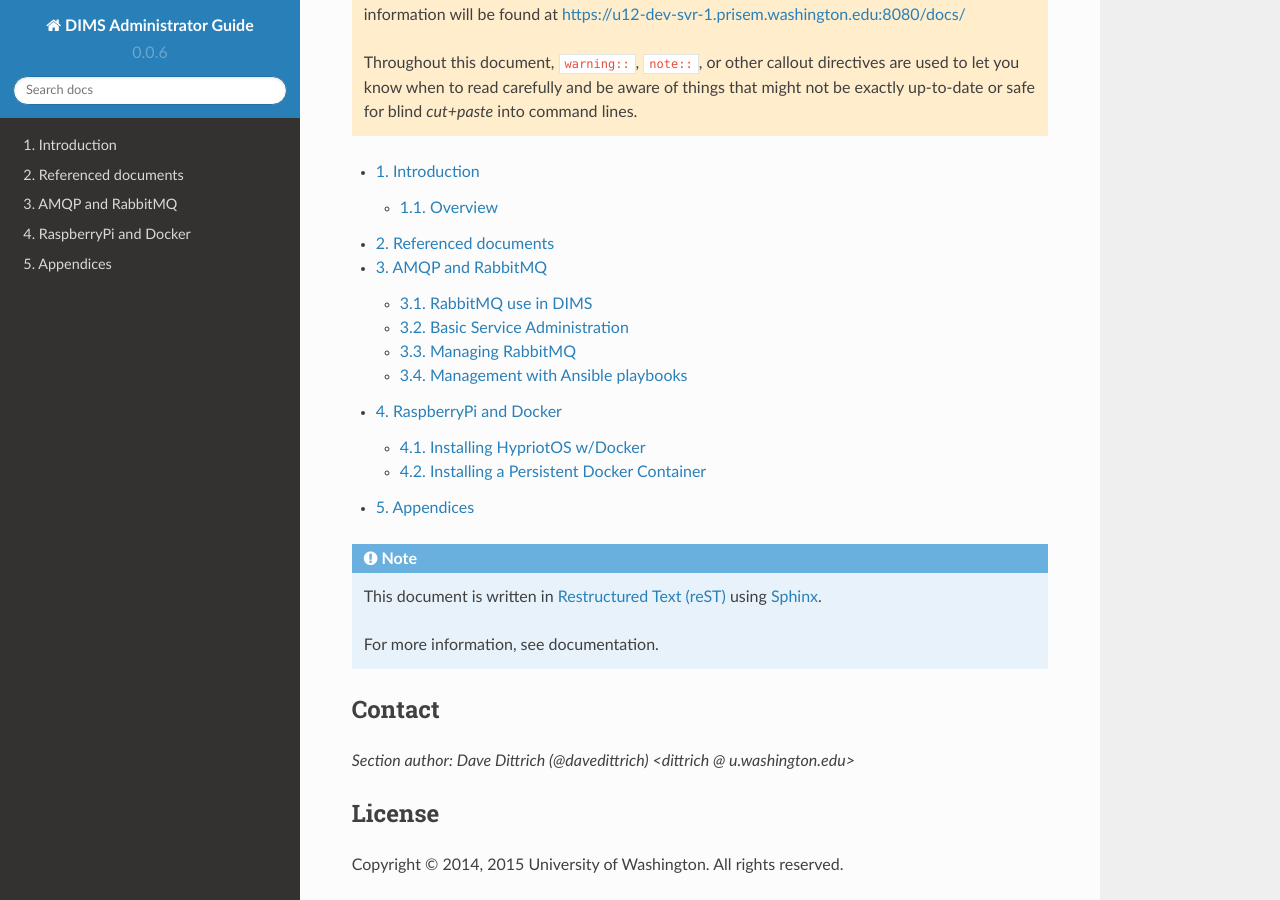
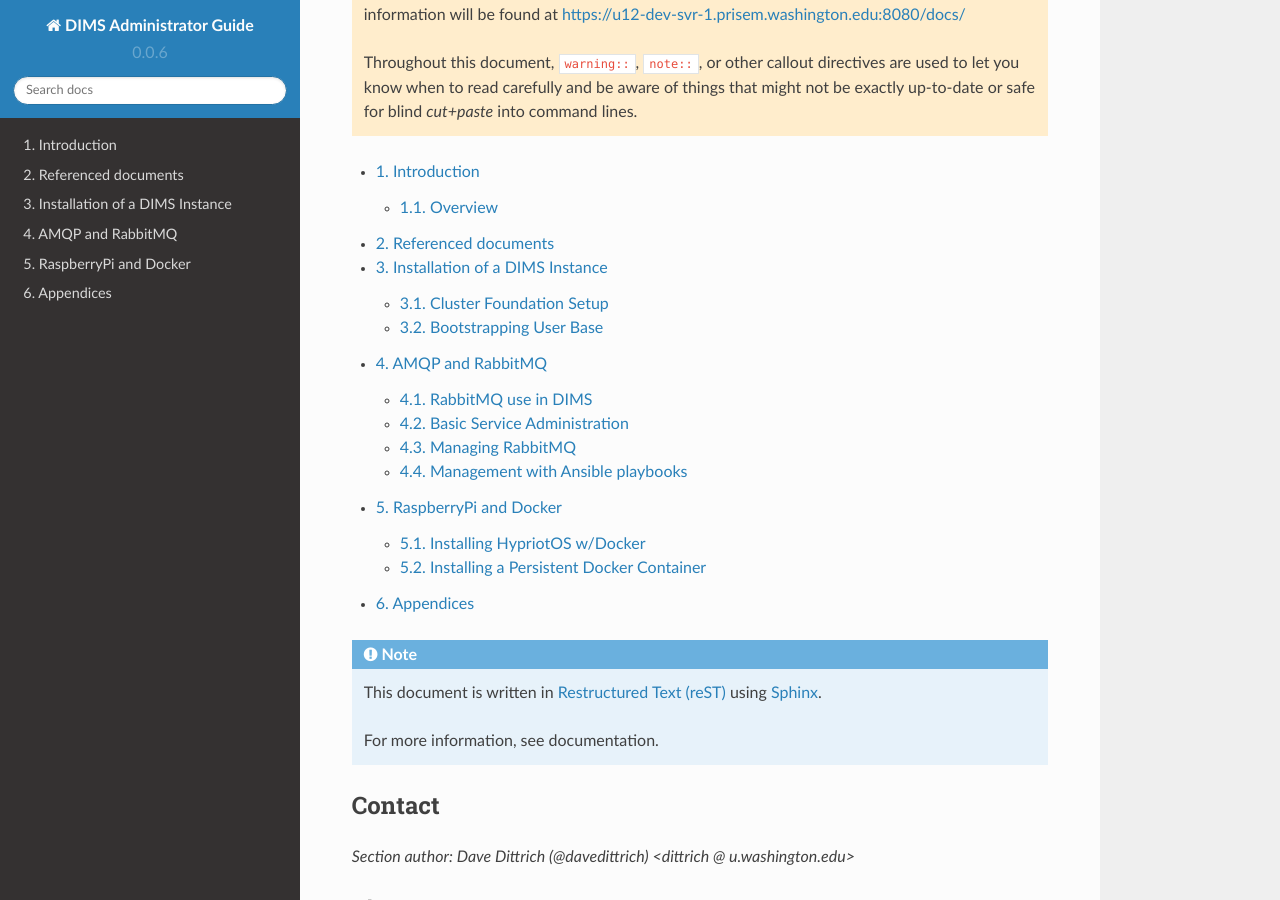
Before and after one commit to uw-dims/dims-adminguide, a Sphinx documentation site: the page built from docs/source/index.rst, in a window 1280 px wide and 900 px high, scrolled down 318 px. Built offline with Sphinx 7.4.7 and the Read the Docs theme 2.0.0, drawn with Linux system fonts in a browser that asks for light colours; some of the changed lines change nothing that is shown; grey boxes are pictures that could not be loaded.

Commit message:
Add installation chapter and scaffold initial sections with todo:: blocks

```diff
--- a/docs/source/index.rst
+++ b/docs/source/index.rst
@@ -30,6 +30,7 @@
 
    introduction
    referenceddocs
+   installation
    rabbitmq
    rpidocker
    appendices
--- /dev/null
+++ b/docs/source/installation.rst
@@ -0,0 +1,99 @@
+.. _installation:
+
+Installation of a DIMS Instance
+===============================
+
+The Distributred Incident Management System (DIMS) is a system comprised of
+many sub-systems. That is to say, there are many inter-related and
+inter-dependent services that work together to provide a coherent whole which
+is called a *DIMS instance*. These subsytems may be provided by daemons running
+in a normal Linux system running on bare-metal (i.e., an operating system
+installed onto a standard computer hardware server), in a virtual machine
+running on a bare-metal host, or in Docker containers. Conceptually, it does
+not matter what underlying operating system is used, whether it is physical or
+virtual, or whether it is a Docker container: DIMS is comprised of
+micro-services that communicate using standard TCP/IP connections, regardless
+of where those services are running.
+
+This chapter covers the steps necessary to install and configure a DIMS
+instance using (a) a single server running a cluster comprised of three virtual
+machines, and (b) a three-node bare-metal cluster.
+
+.. _clusterSetup:
+
+Cluster Foundation Setup
+------------------------
+
+To bootstrap a DIMS instance, it is necessary to first install the required
+base operating system, pre-requisite packages, and software components that
+serve as the foundation for running the DIMS micro-services. This includes the
+DIMS software and configuration files that differentiate one DIMS instance from
+another on the network. Each instance lives on its own IP address block, has
+its own DNS domain, and is branded uniquely for its owners. Configuration for
+the specific deployment is applied, resulting in a functioning DIMS instance
+that can be accessed from the internet by system administrators, who in turn
+bootstrap user accounts to start using DIMS.
+
+.. _singleHostVirtualCluster:
+
+Single-host Virtual Machine Cluster Configuration
+~~~~~~~~~~~~~~~~~~~~~~~~~~~~~~~~~~~~~~~~~~~~~~~~~
+
+.. todo::
+
+    Write up instructions on how to deploy a three-node CoreOS
+    cluster using Virtualbox on a Debian Linux host operating
+    system using a single compute server.
+
+    #. Install base operating system ala the dev laptops
+       with Ubuntu ``kickstart`` (or similar).
+
+    #. Install core pre-requisite packages (including
+       Virtualbox, etc.)
+
+    #. Configure to suit to be functional on the network.
+
+    #. Generate three VMs to create a CoreOS cluster on
+       the single host using its IP address as the entry
+       point (using port forwarding as needed to map
+       external IP address/port combinations to appropriate
+       internal IP address/port for micro-services.)
+
+..
+
+.. _threeNodeBareMetalCluster:
+
+Three-node Bare Metal Cluster Configuration
+~~~~~~~~~~~~~~~~~~~~~~~~~~~~~~~~~~~~~~~~~~~
+
+.. todo::
+
+    Write up instructions on how to deploy a three-node CoreOS
+    cluster on bare-metal hosts. This requires three servers
+    and one to three IP addresses (depending on ability to do
+    NAT forwarding from two of the three servers).
+
+    #. Prepare three ``cloud-config`` files for each of the
+       three CoreOS servers in the cluster.
+
+    #. Install CoreOS using bootable Linux ISO that references
+       ``cloud-config`` files by MAC address or other unique
+       identifier obtainable from the live-Linux OS).
+
+..
+
+.. _bootstrappingusers:
+
+Bootstrapping User Base
+-----------------------
+
+.. todo::
+
+    Create initial system administration accounts to be able to
+    bootstrap the initial user base.
+
+    #. ...
+
+..
+
+.. EOF
```
